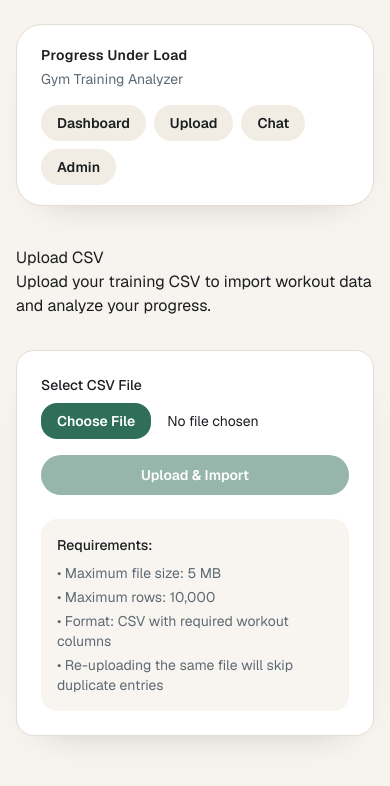
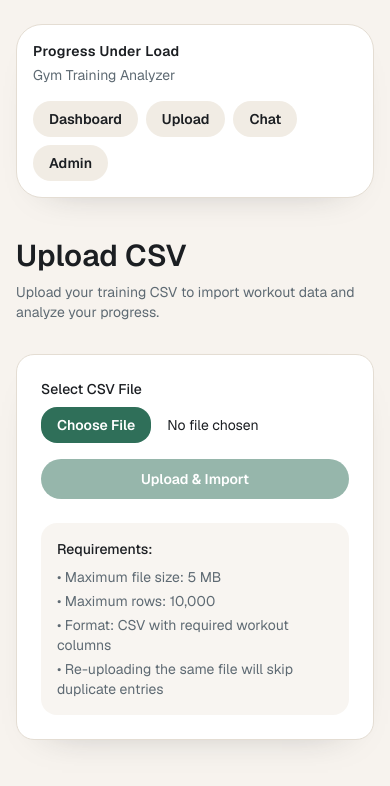
Before and after one commit to saarikt1/progress-under-load, a Next.js app: page /upload in a window 390 px wide. Shown: the top 786 px of the page. Built offline with nearby package versions, Linux system fonts and the light colour scheme.

Commit message:
feat: improve responsive layout by setting viewport, preventing horizontal overflow, and updating page headers.

```diff
--- a/src/app/chat/page.tsx
+++ b/src/app/chat/page.tsx
@@ -1,8 +1,10 @@
 export default function ChatPage() {
   return (
-    <section className="page">
-      <h1>Chat</h1>
-      <p className="muted">Your coach chat will appear here after imports.</p>
+    <section className="space-y-6">
+      <header className="space-y-2">
+        <h1 className="text-3xl font-semibold sm:text-4xl">Chat</h1>
+        <p className="max-w-xl text-sm text-muted-foreground">Your coach chat will appear here after imports.</p>
+      </header>
     </section>
   );
 }
--- a/src/app/globals.css
+++ b/src/app/globals.css
@@ -32,7 +32,7 @@
   }
 
   body {
-    @apply min-h-screen bg-background text-foreground;
+    @apply min-h-screen bg-background text-foreground overflow-x-hidden;
     font-family: var(--font-geist-sans), system-ui, -apple-system, sans-serif;
   }
 
--- a/src/app/layout.tsx
+++ b/src/app/layout.tsx
@@ -19,6 +19,13 @@ export const metadata: Metadata = {
   description: "Gym training analytics and coaching.",
 };
 
+export const viewport: import("next").Viewport = {
+  width: "device-width",
+  initialScale: 1,
+  maximumScale: 1,
+  userScalable: false,
+};
+
 export default function RootLayout({
   children,
 }: Readonly<{
--- a/src/app/page.tsx
+++ b/src/app/page.tsx
@@ -190,7 +190,7 @@ export default function Dashboard() {
       </Card>
 
       {/* Time period filter */}
-      <div className="flex gap-2 border-b">
+      <div className="flex gap-2 border-b overflow-x-auto pb-1 scrollbar-hide">
         {(Object.keys(TIME_PERIODS) as TimePeriod[]).map((p) => (
           <button
             key={p}
--- a/src/app/upload/page.tsx
+++ b/src/app/upload/page.tsx
@@ -93,12 +93,14 @@ export default function UploadPage() {
   };
 
   return (
-    <section className="page">
-      <h1>Upload CSV</h1>
-      <p className="muted">
-        Upload your training CSV to import workout data and analyze your
-        progress.
-      </p>
+    <section className="space-y-6">
+      <header className="space-y-2">
+        <h1 className="text-3xl font-semibold sm:text-4xl">Upload CSV</h1>
+        <p className="max-w-xl text-sm text-muted-foreground">
+          Upload your training CSV to import workout data and analyze your
+          progress.
+        </p>
+      </header>
 
       <div className="mt-8 max-w-2xl">
         {!result && (
--- a/src/components/app-shell.tsx
+++ b/src/components/app-shell.tsx
@@ -8,7 +8,7 @@ type AppShellProps = {
 export default function AppShell({ children }: AppShellProps) {
   return (
     <div className="min-h-screen px-4 pb-12 pt-6 sm:px-6 lg:px-8">
-      <header className="flex flex-col gap-4 rounded-[calc(var(--radius)+0.5rem)] border bg-card px-6 py-5 shadow-soft sm:flex-row sm:items-center sm:justify-between">
+      <header className="flex flex-col gap-4 rounded-[calc(var(--radius)+0.5rem)] border bg-card px-4 py-4 sm:px-6 sm:py-5 shadow-soft sm:flex-row sm:items-center sm:justify-between">
         <div className="space-y-1">
           <p className="text-sm font-semibold tracking-wide">Progress Under Load</p>
           <p className="text-sm text-muted-foreground">Gym Training Analyzer</p>
```
